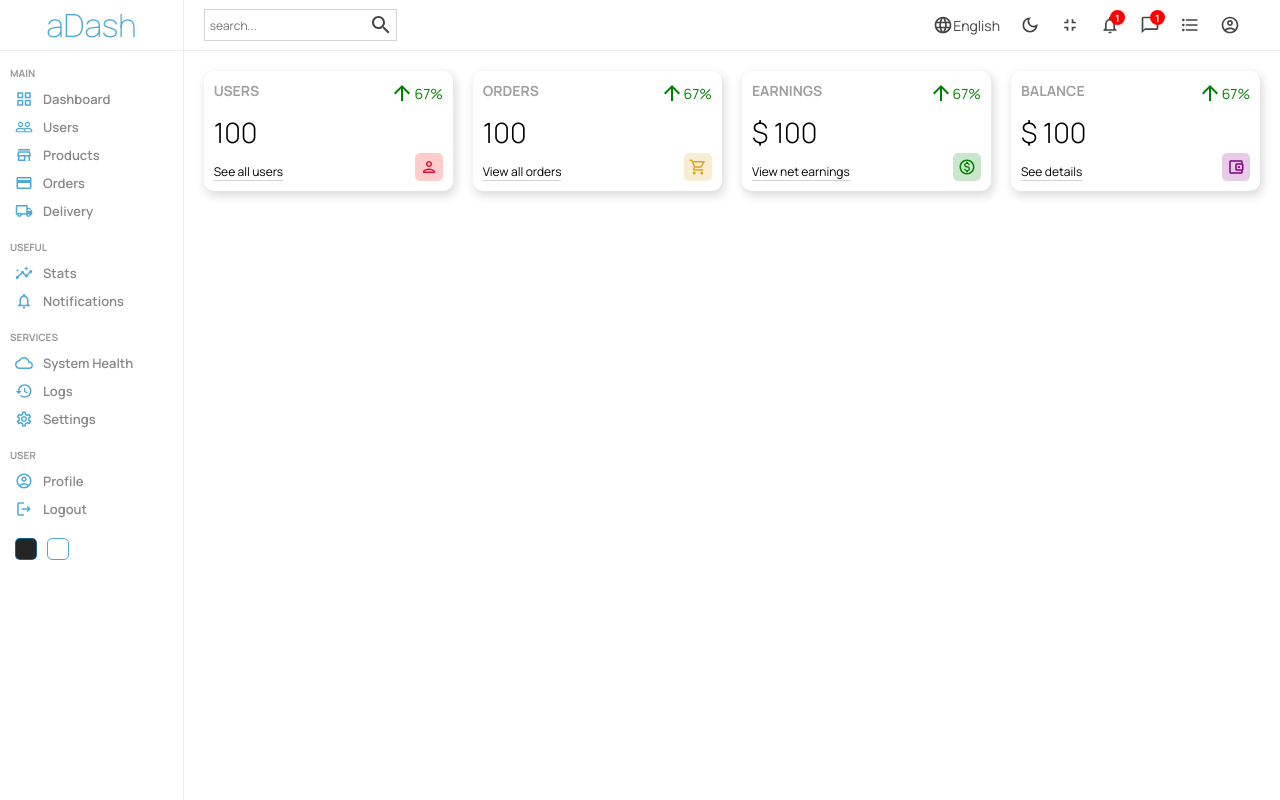
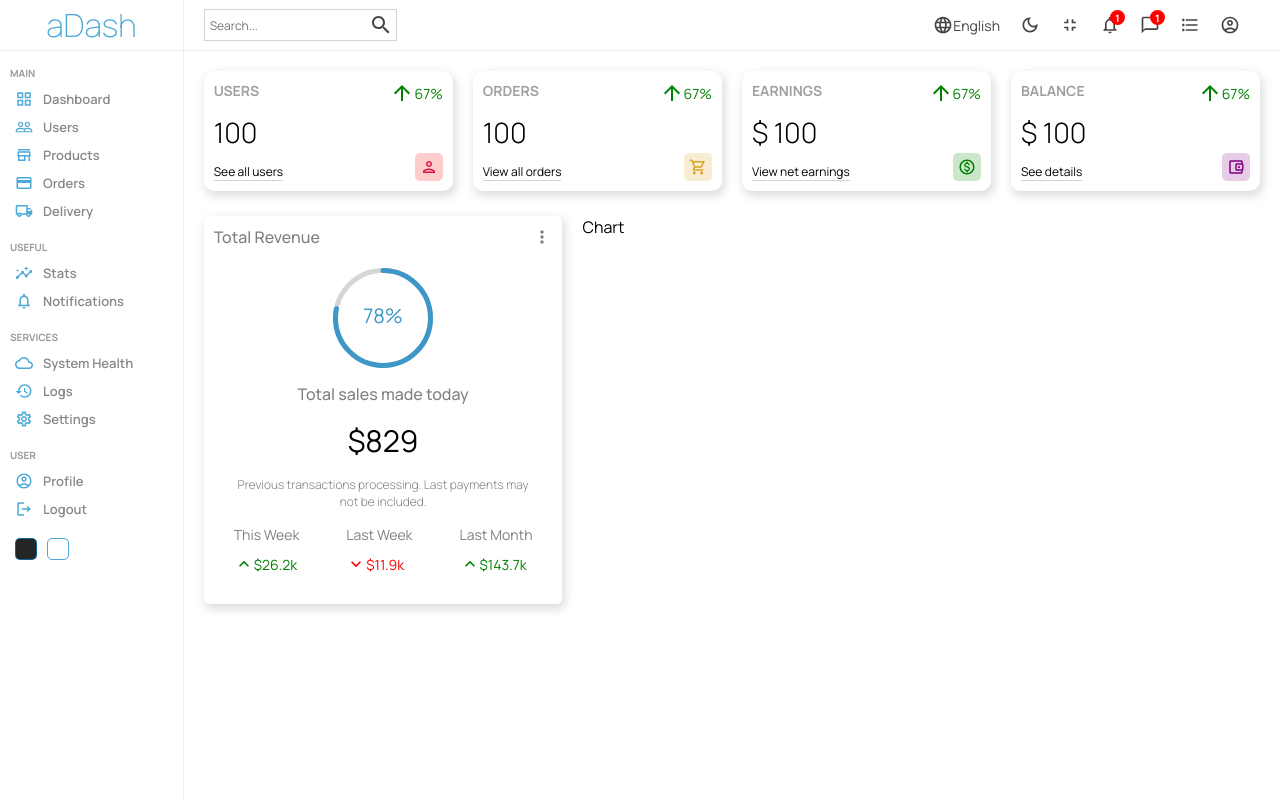
Before and after one commit to 4d757365/aDash, a React (Create React App) app: page / in a window 1280 px wide. Built offline with nearby package versions, Linux system fonts and the light colour scheme.

Commit message:
Create progress bar

```diff
--- a/package.json
+++ b/package.json
@@ -11,6 +11,7 @@
     "@testing-library/react": "^13.4.0",
     "@testing-library/user-event": "^13.5.0",
     "react": "^18.2.0",
+    "react-circular-progressbar": "^2.1.0",
     "react-dom": "^18.2.0",
     "react-router-dom": "^6.4.1",
     "react-scripts": "5.0.1",
--- /dev/null
+++ b/src/components/chart/Chart.jsx
@@ -0,0 +1,9 @@
+import './chart.scss'
+
+const Chart = () => {
+  return (
+    <div className="chart">Chart</div>
+  )
+}
+
+export default Chart
--- /dev/null
+++ b/src/components/chart/chart.scss
@@ -0,0 +1,3 @@
+.chart {
+    flex: 4;
+}
--- /dev/null
+++ b/src/components/featured/Featured.jsx
@@ -0,0 +1,54 @@
+import './featured.scss'
+import MoreVertOutlinedIcon from '@mui/icons-material/MoreVertOutlined';
+import KeyboardArrowDownOutlinedIcon from '@mui/icons-material/KeyboardArrowDownOutlined';
+import KeyboardArrowUpOutlinedIcon from '@mui/icons-material/KeyboardArrowUpOutlined';
+import { CircularProgressbar } from 'react-circular-progressbar';
+import 'react-circular-progressbar/dist/styles.css';
+
+const Featured = () => {
+    return (
+        <div className="featured">
+            <div className="top">
+                <h1 className="title">Total Revenue</h1>
+                <MoreVertOutlinedIcon fontSize='small' />
+            </div>
+            <div className="bottom">
+                <div className="featuredChart">
+                    <CircularProgressbar value={78} text={"78%"} strokeWidth={5} />
+                </div>
+                <p className="title">Total sales made today</p>
+                <p className="amount">$829</p>
+                <p className="info">
+                    Previous transactions processing.
+                    Last payments may not be included.
+                </p>
+                <div className="summary">
+                    <div className="item">
+                        <div className="itemTitle">This Week</div>
+                        <div className="itemResult pos">
+                            <KeyboardArrowUpOutlinedIcon fontSize='small'/>
+                            <div className="resultAmount">$26.2k</div>
+                        </div>
+                    </div>
+                    <div className="item">
+                        <div className="itemTitle">Last Week</div>
+                        <div className="itemResult neg">
+                            <KeyboardArrowDownOutlinedIcon fontSize='small'/>
+                            <div className="resultAmount">$11.9k</div>
+                        </div>
+                    </div>
+                    <div className="item">
+                        <div className="itemTitle">Last Month</div>
+                        <div className="itemResult pos">
+                            <KeyboardArrowUpOutlinedIcon fontSize='small'/>
+                            <div className="resultAmount">$143.7k</div>
+                        </div>
+                    </div>
+                </div>
+            </div>
+
+        </div>
+    )
+}
+
+export default Featured
--- /dev/null
+++ b/src/components/featured/featured.scss
@@ -0,0 +1,80 @@
+.featured {
+    flex: 2;
+    -webkit-box-shadow: 2px 4px 10px 1px rgba(0, 0, 0, 0.65);
+    box-shadow: 2px 4px 10px 1px rgba(201, 201, 201, 0.65);
+    border-radius: 5px;
+    padding: 10px;
+
+    .top {
+        display: flex;
+        align-items: center;
+        justify-content: space-between;
+        color: gray;
+
+        .title {
+            font-size: 16px;
+            font-weight: 500;
+        }
+    }
+
+    .bottom {
+        display: flex;
+        flex-direction: column;
+        align-items: center;
+        justify-content: center;
+        gap: 15px;
+        padding: 20px;
+
+        .featuredChart {
+            height: 100px;
+            width: 100px;
+        }
+
+        .title {
+            font-weight: 500;
+            color: gray;
+        }
+
+        .amount {
+            font-size: 30px;
+        }
+
+        .info {
+            font-weight: 300;
+            font-size: 12px;
+            color: gray;
+            text-align: center;
+        }
+
+        .summary {
+            width: 100%;
+            display: flex;
+            align-items: center;
+            justify-content: space-between;
+
+            .item {
+                text-align: center;
+
+                .itemTitle {
+                    font-size: 14px;
+                    color: gray;
+                }
+
+                .itemResult {
+                    display: flex;
+                    align-items: center;
+                    margin-top: 10px;
+                    font-size: 14px;
+
+                    &.pos {
+                        color: green;
+                    }
+
+                    &.neg {
+                        color: red;
+                    }
+                }
+            }
+        }
+    }
+}
--- a/src/components/navbar/Navbar.jsx
+++ b/src/components/navbar/Navbar.jsx
@@ -13,7 +13,7 @@ const Navbar = () => {
     <div className='navbar'>
       <div className="wrapper">
         <div className="search">
-          <input type="text" placeholder='search...' />
+          <input type="text" placeholder='Search...' />
           <SearchOutlinedIcon />
         </div>
         <div className="items">
--- a/src/pages/home/Home.jsx
+++ b/src/pages/home/Home.jsx
@@ -1,6 +1,9 @@
 import Sidebar from '../../components/sidebar/Sidebar';
 import Navbar from '../../components/navbar/Navbar';
 import Widget from '../../components/widget/Widget';
+import Chart from '../../components/chart/Chart';
+import Featured from '../../components/featured/Featured';
+
 import './home.scss'
 
 const Home = () => {
@@ -15,6 +18,10 @@ const Home = () => {
             <Widget type="earning"/>
             <Widget type="balance"/>
           </div>
+          <div className="charts">
+            <Featured/>
+            <Chart/>
+          </div>
         </div>
     </div>
   )
--- a/src/pages/home/home.scss
+++ b/src/pages/home/home.scss
@@ -5,11 +5,15 @@
     .homeContainer {
         flex: 6;
 
-        .widgets {
+        .widgets, .charts {
             display: flex;
             padding: 20px;
             gap: 20px;
         }
+
+        .charts {
+            padding: 5px 20px;
+        }
     }
 
 }
```
Also changed, not shown: 1 other file (tests, documents, lock files or other folders).
